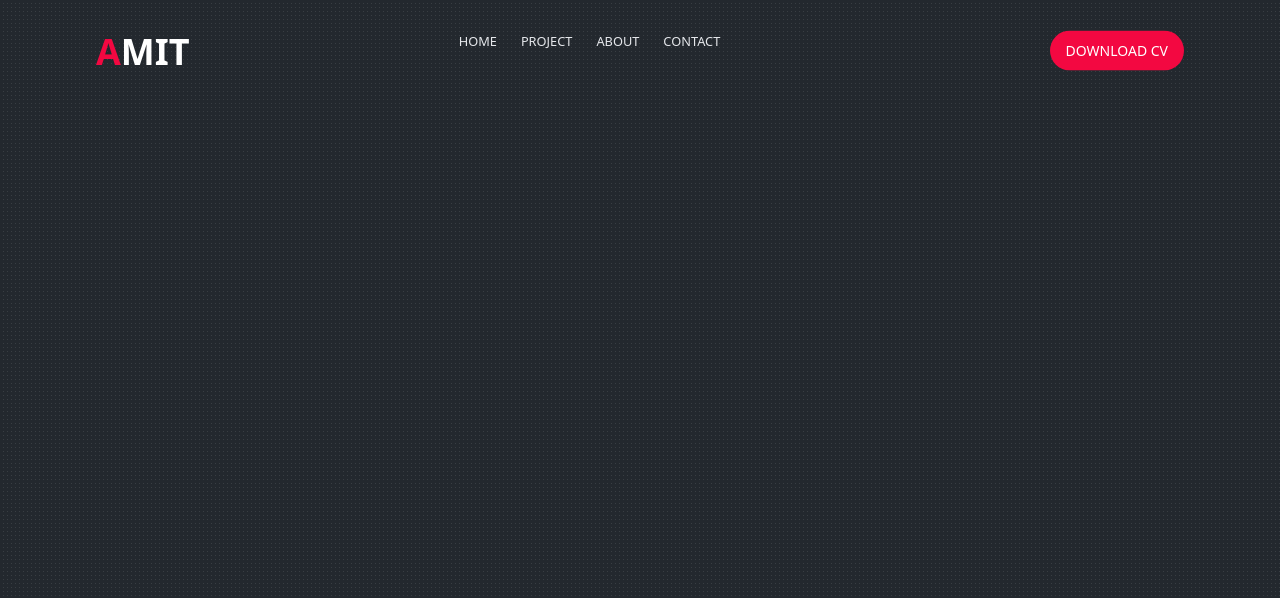
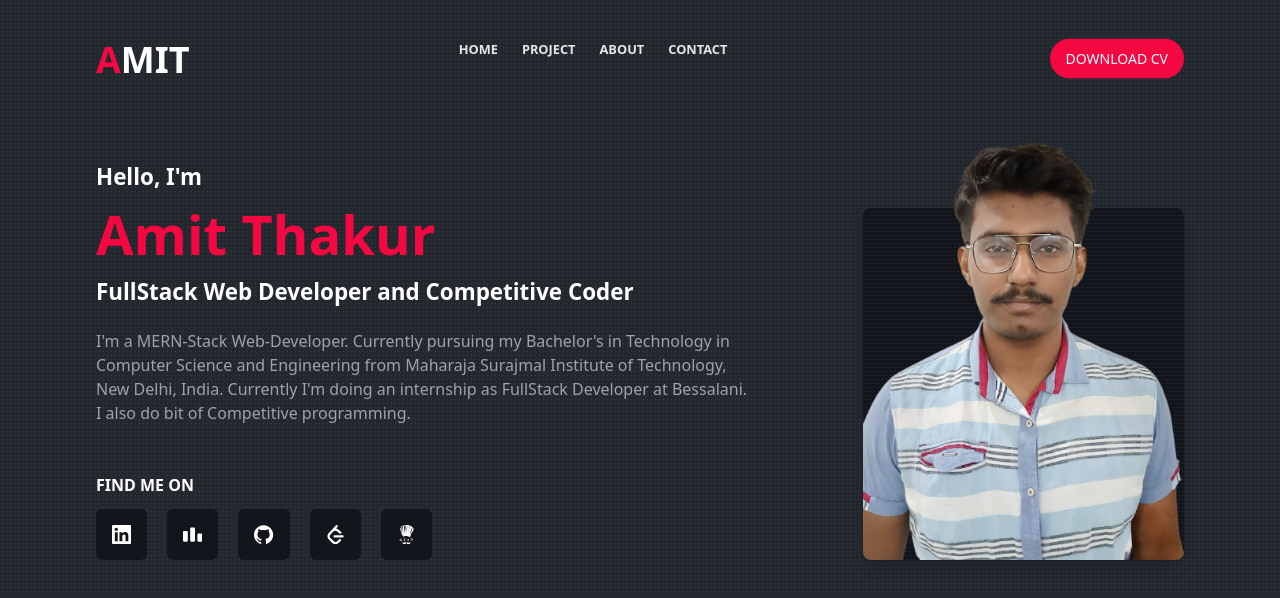
Before and after one commit to AmitThakur045/Portfolio, a React (Create React App) app: page / in a window 1280 px wide. Shown: the top 598 px of the page. Built offline with nearby package versions, Linux system fonts and the light colour scheme.

Commit message:
added home page

```diff
--- a/package.json
+++ b/package.json
@@ -8,6 +8,7 @@
     "@testing-library/user-event": "^13.5.0",
     "react": "^18.2.0",
     "react-dom": "^18.2.0",
+    "react-icons": "^4.4.0",
     "react-scripts": "5.0.1",
     "web-vitals": "^2.1.4"
   },
--- a/src/components/Home/Home.js
+++ b/src/components/Home/Home.js
@@ -1,11 +1,94 @@
-import React from 'react'
+import React from "react";
+
+import myImage from "../../assets/myImage.png";
+import {
+  SiCodeforces,
+  SiCodechef,
+  SiLinkedin,
+  SiGithub,
+  SiLeetcode,
+} from "react-icons/si";
 
 const Home = () => {
   return (
-    <div className='' id="home">
+    <div className="flex" id="home">
+      <div className="flex-[0.6] flex flex-col py-[5rem]">
+        <h1 className="text-[1.4rem] font-semibold pb-0">
+          Hello, <span>I'm</span>
+        </h1>
+        <h1 className="text-[3.4rem] font-bold text-[#f30841] hover:scale-105 transition-all duration-300 hover:text-white hover:cursor-pointer">
+          Amit Thakur
+        </h1>
+        <p className="text-[1.4rem] font-semibold pb-0">
+          FullStack Web Developer and Competitive Coder
+        </p>
+        <p className="text-[1rem] pt-5 text-gray-400">
+          I'm a MERN-Stack Web-Developer. Currently pursuing my Bachelor's in
+          Technology in Computer Science and Engineering from Maharaja Surajmal
+          Institute of Technology, New Delhi, India. Currently I'm doing an
+          internship as FullStack Developer at Bessalani. I also do bit of
+          Competitive programming.
+        </p>
+        <div className="pt-12 space-y-3">
+          <h1 className="font-semibold">FIND ME ON</h1>
+          <div className="flex space-x-5">
+            <a
+              href="https://www.linkedin.com/in/amit-kumar-thakur-3024b51b7/"
+              alt="linkdin"
+              className="ease-in flex justify-center items-start bg-[#101118] bg-opacity-80 p-4 rounded-md hover:scale-105 transition-all duration-500 hover:bg-white hover:text-black hover:cursor-pointer"
+            >
+              <SiLinkedin fontSize={"1.2rem"} />
+            </a>
+            <a
+              href="https://codeforces.com/profile/Beinglame"
+              alt="codeforces"
+              className="ease-in flex justify-center items-start bg-[#101118] bg-opacity-80 p-4 rounded-md hover:scale-105 transition-all duration-500 hover:bg-white hover:text-black hover:cursor-pointer"
+            >
+              <SiCodeforces fontSize={"1.2rem"} />
+            </a>
+            <a
+              href="https://github.com/AmitThakur045"
+              alt="github"
+              className="ease-in flex justify-center items-start bg-[#101118] bg-opacity-80 p-4 rounded-md hover:scale-105 transition-all duration-500 hover:bg-white hover:text-black hover:cursor-pointer"
+            >
+              <SiGithub fontSize={"1.2rem"} />
+            </a>
+            <a
+              href="https://leetcode.com/beinglame123/"
+              alt="leetcode"
+              className="ease-in flex justify-center items-start bg-[#101118] bg-opacity-80 p-4 rounded-md hover:scale-105 transition-all duration-500 hover:bg-white hover:text-black hover:cursor-pointer"
+            >
+              <SiLeetcode fontSize={"1.2rem"} />
+            </a>
+            <a
+              href="https://www.codechef.com/users/beinglame123"
+              alt="codechef"
+              className="ease-in flex justify-center items-start bg-[#101118] bg-opacity-80 p-4 rounded-md hover:scale-105 transition-all duration-500 hover:bg-white hover:text-black hover:cursor-pointer"
+            >
+              <SiCodechef fontSize={"1.2rem"} />
+            </a>
+          </div>
+        </div>
+      </div>
+      <div className="flex-[0.4] flex flex-row pt-32 justify-end">
+        <div
+          className="flex justify-end bg-[#101118] bg-opacity-80 rounded-lg h-[22rem] items-end shadow-lg"
+          style={{
+            backgroundImage: `repeating-linear-gradient(
+                -45deg,
+                rgba(255, 255, 255, 0.1),
+                rgba(255, 255, 255, 0.1) 1px,
+                transparent 1px,
+                transparent 6px
+            )`,
+            backgroundSize: "4px 4px",
+          }}
+        >
+          <img src={myImage} className="h-[30rem] rounded-lg" alt="profile" />
+        </div>
+      </div>
+    </div>
+  );
+};
 
-    </div>
-  )
-}
-
-export default Home
+export default Home;
--- a/src/components/Main/Main.js
+++ b/src/components/Main/Main.js
@@ -4,7 +4,7 @@ import Navbar from '../Navbar/Navbar'
 
 const Main = () => {
   return (
-    <div className='px-24 py-8 w-full text-white'>
+    <div className='px-24 py-10 w-full text-white'>
         <Navbar />
         <Home />
     </div>
--- a/src/components/Navbar/Navbar.js
+++ b/src/components/Navbar/Navbar.js
@@ -11,7 +11,7 @@ const Navbar = () => {
           MIT
         </h1>
       </div>
-      <div className="col-span-2 flex w-full space-x-6 text-gray-200 text-[0.8rem]">
+      <div className="col-span-2 flex w-full space-x-6 text-gray-200 text-[0.8rem] font-semibold">
         <div className="hover:text-[#f30841] duration-300 transition-all hover:cursor-pointer">
           <a href="#home">HOME</a>
         </div>
```
Also changed, not shown: src/assets/myImage.png (added), 1 other file (tests, documents, lock files or other folders).
